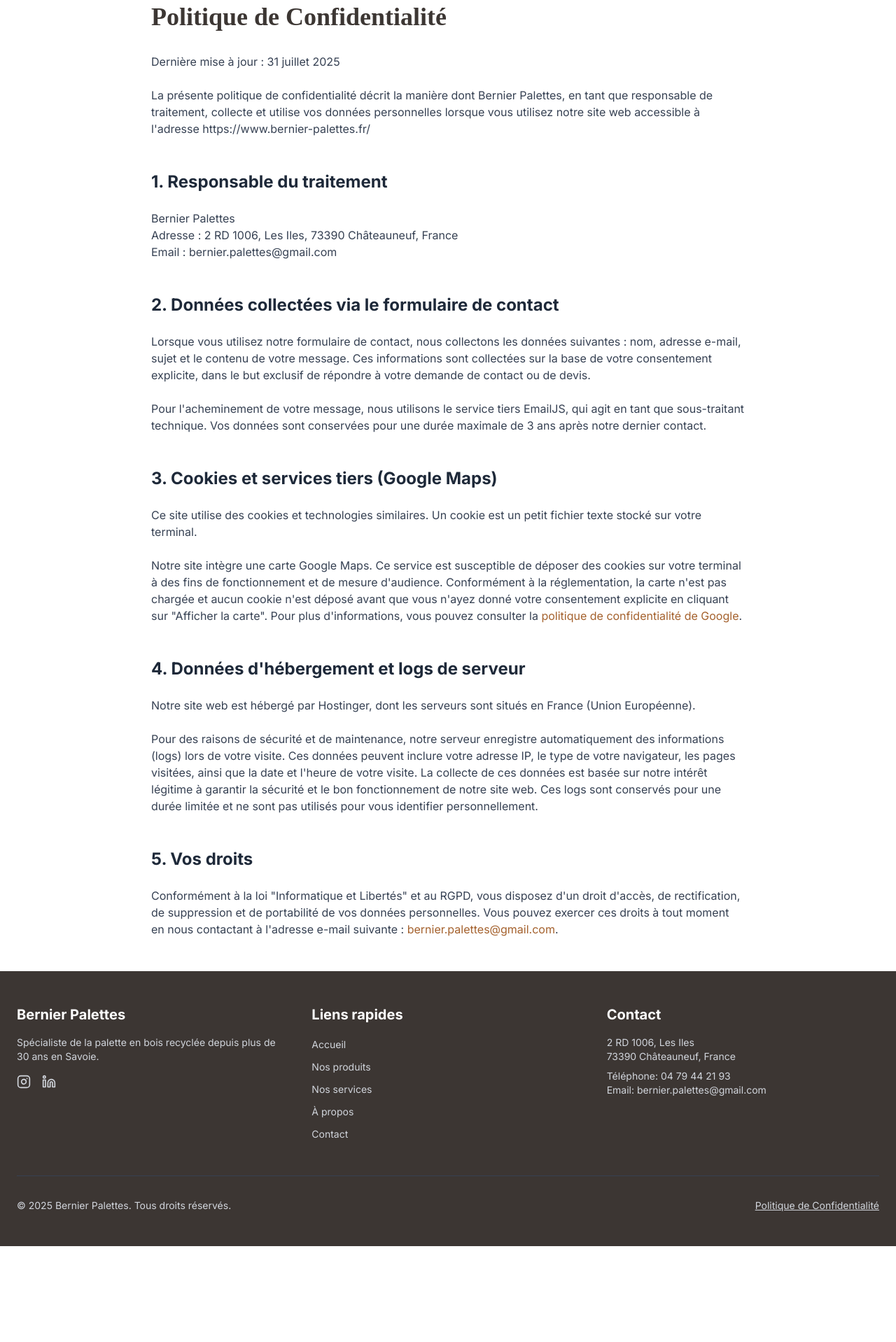
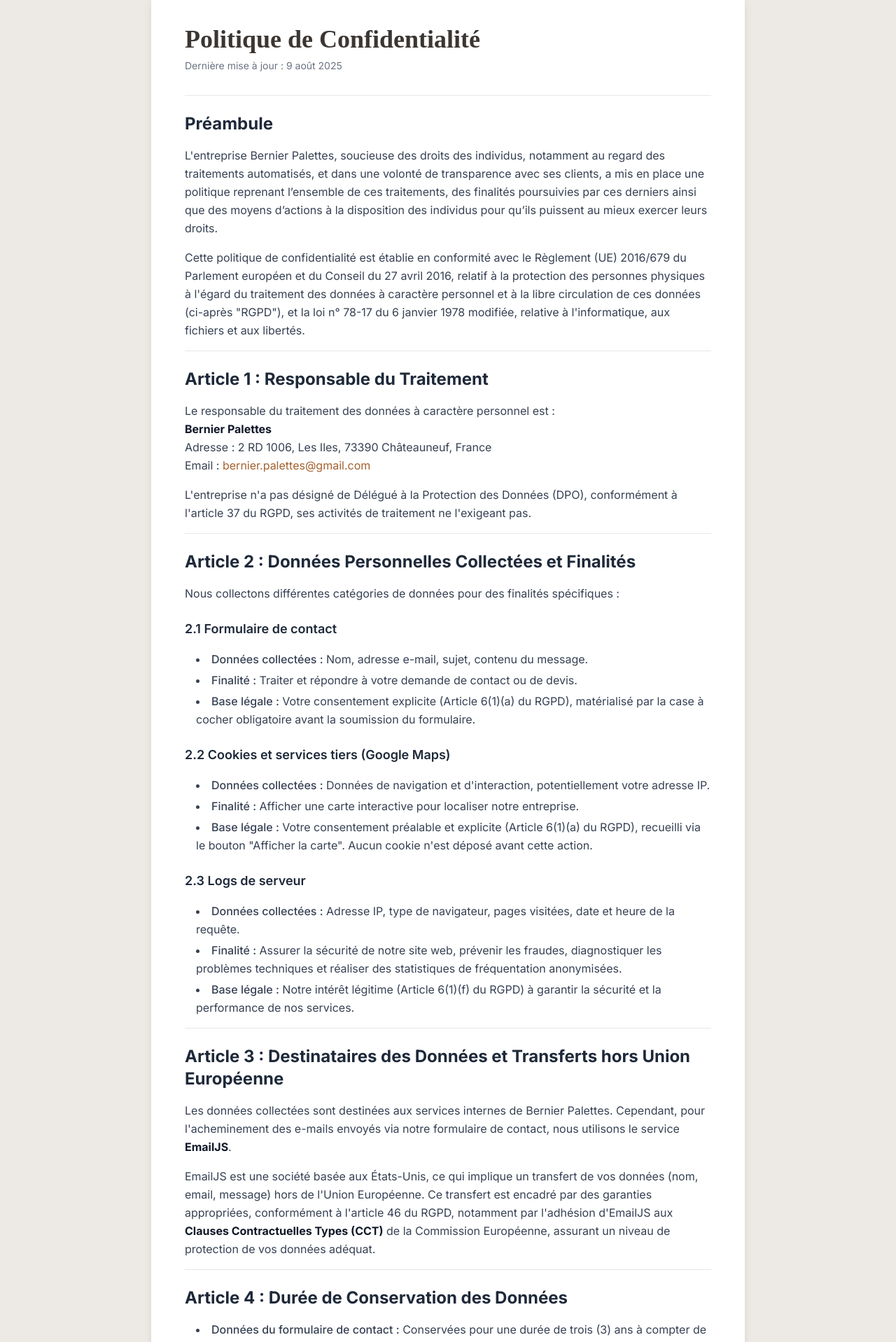
Before and after one commit to blernix/bernier-palettes, a Next.js app: page /politique-de-confidentialite in a window 1280 px wide. Shown: the part 140-2058 px from the top of the page at 70% size. Before the commit the page ends 1921 px from the top, so only its background shows below. Built offline with nearby package versions, Linux system fonts and the light colour scheme.

Commit message:
correction confidentialité + navbar focus access

```diff
--- a/src/app/components/Contactsection.jsx
+++ b/src/app/components/Contactsection.jsx
@@ -81,11 +81,11 @@ export default function ContactSection() {
                   </iframe>
                 ) : (
                   <div className="relative w-full h-48 bg-gray-300">
-                    <img
+                    {/* <img
                       src="https://placehold.co/400x300/e0e0e0/636363?text=Aper%C3%A7u+de+la+carte"
                       alt="Aperçu de la carte de localisation de Bernier Palettes"
                       className="w-full h-full object-cover"
-                    />
+                    /> */}
                     <div className="absolute inset-0 bg-black/50 flex flex-col items-center justify-center text-center p-4">
                       <p className="text-white text-sm mb-3">
                         En affichant la carte, vous acceptez le dépôt de cookies par Google. Pour en savoir plus, consultez la {''}
--- a/src/app/components/Header.jsx
+++ b/src/app/components/Header.jsx
@@ -1,7 +1,7 @@
 // components/Header.jsx
 'use client';
 
-import { useState, useEffect, useRef } from 'react'; // 1. Importer useRef
+import { useState, useEffect, useRef } from 'react';
 import { usePathname } from 'next/navigation';
 import Link from 'next/link';
 import Image from 'next/image';
@@ -19,7 +19,6 @@ export default function Header() {
   const [lastScrollY, setLastScrollY] = useState(0);
   const [isMenuOpen, setIsMenuOpen] = useState(false);
 
-  // A11Y: Créer une référence pour le bouton hamburger
   const menuButtonRef = useRef(null);
 
   const pathname = usePathname();
@@ -50,7 +49,6 @@ export default function Header() {
       document.body.classList.add('overflow-hidden');
     } else {
       document.body.classList.remove('overflow-hidden');
-      // A11Y: Quand le menu se ferme, on remet le focus sur le bouton qui l'a ouvert
       menuButtonRef.current?.focus();
     }
   }, [isMenuOpen]);
@@ -66,7 +64,6 @@ export default function Header() {
       }`}
     >
       <nav className="container mx-auto px-6 py-3 flex justify-between items-center" aria-label="Navigation principale">
-        {/* Logo avec lien dynamique */}
         <div>
           <Link href={isHomePage ? "#accueil" : "/#accueil"} onClick={handleLinkClick} aria-label="Retour à la page d'accueil de Bernier Palettes">
             <Image
@@ -80,7 +77,6 @@ export default function Header() {
           </Link>
         </div>
 
-        {/* Menu Desktop avec liens dynamiques */}
         <ul className="hidden lg:flex items-center space-x-6">
           {navLinks.map((link) => (
             <li key={link.name}>
@@ -91,18 +87,15 @@ export default function Header() {
           ))}
         </ul>
 
-        {/* Bouton Hamburger */}
         <div className="lg:hidden">
           <button
-            ref={menuButtonRef} // A11Y: On attache la référence au bouton
+            ref={menuButtonRef}
             onClick={() => setIsMenuOpen(!isMenuOpen)}
-            // A11Y: aria-controls lie le bouton au menu qu'il contrôle
             aria-controls="mobile-menu"
-            // A11Y: aria-expanded indique si le menu est ouvert ou fermé
             aria-expanded={isMenuOpen}
-            // A11Y: Le label change pour être plus clair
             aria-label={isMenuOpen ? "Fermer le menu" : "Ouvrir le menu"}
-            className="z-50 w-8 h-8 flex flex-col justify-around relative"
+            // --- A11Y: MODIFICATION ICI ---
+            className="z-50 w-8 h-8 flex flex-col justify-around relative rounded-md focus:outline-none focus:ring-2 focus:ring-offset-2 focus:ring-[#A4612D]"
           >
             <span aria-hidden="true" className={`block w-full h-0.5 bg-[#A4612D] transition-transform duration-300 ease-in-out ${isMenuOpen ? 'rotate-45 translate-y-2.5' : ''}`}></span>
             <span aria-hidden="true" className={`block w-full h-0.5 bg-[#A4612D] transition-opacity duration-300 ease-in-out ${isMenuOpen ? 'opacity-0' : 'opacity-100'}`}></span>
@@ -111,13 +104,11 @@ export default function Header() {
         </div>
       </nav>
 
-      {/* Panel du Menu Mobile avec liens dynamiques */}
       <div
-        id="mobile-menu" // A11Y: On donne un ID au panel pour aria-controls
+        id="mobile-menu"
         className={`lg:hidden absolute top-0 left-0 w-full h-screen bg-[#F8F5F1] pt-24 px-6 transform transition-transform duration-500 ease-in-out ${
           isMenuOpen ? 'translate-x-0' : '-translate-x-full'
         }`}
-        // A11Y: On cache le menu aux lecteurs d'écran quand il n'est pas visible
         aria-hidden={!isMenuOpen}
       >
         <ul className="flex flex-col items-center w-full">
@@ -127,7 +118,6 @@ export default function Header() {
                 href={isHomePage ? link.href : `/${link.href}`}
                 onClick={handleLinkClick}
                 className="block py-6 text-2xl font-medium text-[#A4612D] hover:opacity-80 transition-opacity"
-                // A11Y: tabindex=-1 rend le lien non focusable au clavier quand le menu est fermé
                 tabIndex={isMenuOpen ? 0 : -1}
               >
                 {link.name}
--- a/src/app/layout.js
+++ b/src/app/layout.js
@@ -20,7 +20,7 @@ export const metadata = {
     siteName: 'Bernier Palettes',
     images: [
       {
-        url: 'https://demo.palettes.2minaci.xyz/hero.png', // URL absolue de votre image principale
+        url: 'https://demo.palettes.2minaci.xyz/logoBernier.png', // URL absolue de votre image principale
         width: 1200,
         height: 630,
         alt: 'Entrepôt et camion de Bernier Palettes',
@@ -33,7 +33,7 @@ export const metadata = {
     card: 'summary_large_image',
     title: 'Bernier Palettes - Achat & Recyclage Palette Bois en Savoie (73)',
     description: 'Votre expert en solutions de palettes en bois neuves, recyclées et sur-mesure en Savoie.',
-    images: ['https://demo.palettes.2minaci.xyz/hero.png'], // URL absolue de votre image
+    images: ['https://demo.palettes.2minaci.xyz/logoBernier.png'], // URL absolue de votre image
   },
 };
 
--- a/src/app/politique-de-confidentialite/page.jsx
+++ b/src/app/politique-de-confidentialite/page.jsx
@@ -4,12 +4,13 @@ import Header from '@/app/components/Header';
 import Footer from '@/app/components/Footer';
 import Link from 'next/link';
 
-// On ajoute les métadonnées directement dans le fichier de la page
+// Métadonnées pour la page, incluant une directive pour ne pas être indexée par Google.
 export const metadata = {
   title: 'Politique de Confidentialité - Bernier Palettes',
-  description: 'Consultez notre politique de confidentialité concernant la gestion des données personnelles sur le site de Bernier Palettes.',
+  description: 'Politique de confidentialité et de gestion des données personnelles du site Bernier Palettes, conformément au RGPD.',
   robots: {
-    index: false, // On demande à Google de ne pas indexer cette page légale
+    index: false,
+    follow: false,
   },
 };
 
@@ -17,54 +18,103 @@ export default function PrivacyPolicyPage() {
   return (
     <>
       <Header />
-      <main className="bg-white pt-24">
-        <div className="container mx-auto px-6 py-12 max-w-4xl">
-          <h1 className="text-4xl font-bold text-[#3C3633] mb-8" style={{ fontFamily: 'serif' }}>
+      {/* --- MISE EN PAGE MISE À JOUR --- */}
+      <main className="bg-[#EDEAE5] pt-32 pb-16">
+        <div className="container mx-auto px-6 max-w-4xl">
+          {/* On utilise une carte blanche pour le contenu, comme sur le reste du site */}
+          <div className="bg-white p-8 md:p-12 rounded-lg shadow-lg">
+            <h1 className="text-4xl font-bold text-[#3C3633] mb-2" style={{ fontFamily: 'serif' }}>
               Politique de Confidentialité
             </h1>
+            <p className="text-sm text-gray-500 mb-8">Dernière mise à jour : 9 août 2025</p>
 
-          <div className="space-y-6 text-gray-700 prose">
-            <p>Dernière mise à jour : 31 juillet 2025</p>
-
+            <div className="space-y-4 text-gray-700 leading-relaxed">
+              <h2 className="text-2xl font-bold text-gray-800 pt-6 border-t border-gray-200">Préambule</h2>
               <p>
-              La présente politique de confidentialité décrit la manière dont Bernier Palettes, en tant que responsable de traitement, collecte et utilise vos données personnelles lorsque vous utilisez notre site web accessible à l'adresse https://www.bernier-palettes.fr/
+                L'entreprise Bernier Palettes, soucieuse des droits des individus, notamment au regard des traitements automatisés, et dans une volonté de transparence avec ses clients, a mis en place une politique reprenant l’ensemble de ces traitements, des finalités poursuivies par ces derniers ainsi que des moyens d’actions à la disposition des individus pour qu’ils puissent au mieux exercer leurs droits.
+              </p>
+              <p>
+                Cette politique de confidentialité est établie en conformité avec le Règlement (UE) 2016/679 du Parlement européen et du Conseil du 27 avril 2016, relatif à la protection des personnes physiques à l'égard du traitement des données à caractère personnel et à la libre circulation de ces données (ci-après "RGPD"), et la loi n° 78-17 du 6 janvier 1978 modifiée, relative à l'informatique, aux fichiers et aux libertés.
               </p>
 
-            <h2 className="text-2xl font-bold text-gray-800 pt-6">1. Responsable du traitement</h2>
+              <h2 className="text-2xl font-bold text-gray-800 pt-6 border-t border-gray-200">Article 1 : Responsable du Traitement</h2>
               <p>
-              Bernier Palettes<br />
+                Le responsable du traitement des données à caractère personnel est :<br />
+                <strong className="text-gray-900">Bernier Palettes</strong><br />
                 Adresse : 2 RD 1006, Les Iles, 73390 Châteauneuf, France<br />
-              Email : bernier.palettes@gmail.com
+                Email : <a href="mailto:bernier.palettes@gmail.com" className="text-[#A4612D] hover:underline">bernier.palettes@gmail.com</a>
+              </p>
+              <p>
+                L'entreprise n'a pas désigné de Délégué à la Protection des Données (DPO), conformément à l'article 37 du RGPD, ses activités de traitement ne l'exigeant pas.
               </p>
 
-            <h2 className="text-2xl font-bold text-gray-800 pt-6">2. Données collectées via le formulaire de contact</h2>
+              <h2 className="text-2xl font-bold text-gray-800 pt-6 border-t border-gray-200">Article 2 : Données Personnelles Collectées et Finalités</h2>
               <p>
-              Lorsque vous utilisez notre formulaire de contact, nous collectons les données suivantes : nom, adresse e-mail, sujet et le contenu de votre message. Ces informations sont collectées sur la base de votre consentement explicite, dans le but exclusif de répondre à votre demande de contact ou de devis.
+                Nous collectons différentes catégories de données pour des finalités spécifiques :
+              </p>
+              <h3 className="text-lg font-semibold text-gray-800 mt-6">2.1 Formulaire de contact</h3>
+              <ul className="list-disc list-inside space-y-1 pl-4">
+                <li><strong className="font-medium">Données collectées :</strong> Nom, adresse e-mail, sujet, contenu du message.</li>
+                <li><strong className="font-medium">Finalité :</strong> Traiter et répondre à votre demande de contact ou de devis.</li>
+                <li><strong className="font-medium">Base légale :</strong> Votre consentement explicite (Article 6(1)(a) du RGPD), matérialisé par la case à cocher obligatoire avant la soumission du formulaire.</li>
+              </ul>
+              <h3 className="text-lg font-semibold text-gray-800 mt-6">2.2 Cookies et services tiers (Google Maps)</h3>
+              <ul className="list-disc list-inside space-y-1 pl-4">
+                <li><strong className="font-medium">Données collectées :</strong> Données de navigation et d'interaction, potentiellement votre adresse IP.</li>
+                <li><strong className="font-medium">Finalité :</strong> Afficher une carte interactive pour localiser notre entreprise.</li>
+                <li><strong className="font-medium">Base légale :</strong> Votre consentement préalable et explicite (Article 6(1)(a) du RGPD), recueilli via le bouton "Afficher la carte". Aucun cookie n'est déposé avant cette action.</li>
+              </ul>
+              <h3 className="text-lg font-semibold text-gray-800 mt-6">2.3 Logs de serveur</h3>
+              <ul className="list-disc list-inside space-y-1 pl-4">
+                <li><strong className="font-medium">Données collectées :</strong> Adresse IP, type de navigateur, pages visitées, date et heure de la requête.</li>
+                <li><strong className="font-medium">Finalité :</strong> Assurer la sécurité de notre site web, prévenir les fraudes, diagnostiquer les problèmes techniques et réaliser des statistiques de fréquentation anonymisées.</li>
+                <li><strong className="font-medium">Base légale :</strong> Notre intérêt légitime (Article 6(1)(f) du RGPD) à garantir la sécurité et la performance de nos services.</li>
+              </ul>
+
+              <h2 className="text-2xl font-bold text-gray-800 pt-6 border-t border-gray-200">Article 3 : Destinataires des Données et Transferts hors Union Européenne</h2>
+              <p>
+                Les données collectées sont destinées aux services internes de Bernier Palettes. Cependant, pour l'acheminement des e-mails envoyés via notre formulaire de contact, nous utilisons le service <strong className="text-gray-900">EmailJS</strong>.
               </p>
               <p>
-              Pour l'acheminement de votre message, nous utilisons le service tiers EmailJS, qui agit en tant que sous-traitant technique. Vos données sont conservées pour une durée maximale de 3 ans après notre dernier contact.
+                EmailJS est une société basée aux États-Unis, ce qui implique un transfert de vos données (nom, email, message) hors de l'Union Européenne. Ce transfert est encadré par des garanties appropriées, conformément à l'article 46 du RGPD, notamment par l'adhésion d'EmailJS aux <strong className="text-gray-900">Clauses Contractuelles Types (CCT)</strong> de la Commission Européenne, assurant un niveau de protection de vos données adéquat.
               </p>
 
-            <h2 className="text-2xl font-bold text-gray-800 pt-6">3. Cookies et services tiers (Google Maps)</h2>
+              <h2 className="text-2xl font-bold text-gray-800 pt-6 border-t border-gray-200">Article 4 : Durée de Conservation des Données</h2>
+              <ul className="list-disc list-inside space-y-1 pl-4">
+                <li><strong className="font-medium">Données du formulaire de contact :</strong> Conservées pour une durée de trois (3) ans à compter de notre dernier contact avec vous.</li>
+                <li><strong className="font-medium">Logs de serveur :</strong> Conservés pour une durée maximale de douze (12) mois à des fins de sécurité.</li>
+              </ul>
+
+              <h2 className="text-2xl font-bold text-gray-800 pt-6 border-t border-gray-200">Article 5 : Vos Droits sur vos Données</h2>
               <p>
-              Ce site utilise des cookies et technologies similaires. Un cookie est un petit fichier texte stocké sur votre terminal.
+                Conformément aux articles 15 à 22 du RGPD, vous disposez des droits suivants concernant vos données personnelles :
+              </p>
+              <ul className="list-disc list-inside space-y-1 pl-4">
+                <li><strong className="font-medium">Droit d'accès (article 15) :</strong> Le droit d'obtenir la confirmation que vos données sont traitées et d'accéder à ces données.</li>
+                <li><strong className="font-medium">Droit de rectification (article 16) :</strong> Le droit de demander la correction de données inexactes ou incomplètes.</li>
+                <li><strong className="font-medium">Droit à l'effacement ("droit à l'oubli") (article 17) :</strong> Le droit de demander la suppression de vos données.</li>
+                <li><strong className="font-medium">Droit à la limitation du traitement (article 18) :</strong> Le droit de demander le gel temporaire de l'utilisation de vos données.</li>
+                <li><strong className="font-medium">Droit à la portabilité des données (article 20) :</strong> Le droit de recevoir vos données dans un format structuré et de les transmettre à un autre responsable de traitement.</li>
+                <li><strong className="font-medium">Droit d'opposition (article 21) :</strong> Le droit de vous opposer à tout moment au traitement de vos données.</li>
+                <li><strong className="font-medium">Droit de retirer votre consentement :</strong> Pour les traitements basés sur le consentement, vous pouvez le retirer à tout moment, sans que cela ne remette en cause la licéité du traitement effectué avant ce retrait.</li>
+              </ul>
+              <p>
+                Pour exercer ces droits, vous pouvez nous contacter par e-mail à l'adresse suivante : <a href="mailto:bernier.palettes@gmail.com" className="text-[#A4612D] hover:underline">bernier.palettes@gmail.com</a>.
               </p>
               <p>
-              Notre site intègre une carte Google Maps. Ce service est susceptible de déposer des cookies sur votre terminal à des fins de fonctionnement et de mesure d'audience. Conformément à la réglementation, la carte n'est pas chargée et aucun cookie n'est déposé avant que vous n'ayez donné votre consentement explicite en cliquant sur "Afficher la carte". Pour plus d'informations, vous pouvez consulter la <a href="https://policies.google.com/privacy" target="_blank" rel="noopener noreferrer" className="text-[#A4612D] hover:underline">politique de confidentialité de Google</a>.
+                Si vous estimez, après nous avoir contactés, que vos droits ne sont pas respectés, vous avez le droit d’introduire une réclamation auprès de l’autorité de contrôle compétente, la <strong className="text-gray-900">Commission Nationale de l’Informatique et des Libertés (CNIL)</strong> en France.
               </p>
 
-            <h2 className="text-2xl font-bold text-gray-800 pt-6">4. Données d'hébergement et logs de serveur</h2>
+              <h2 className="text-2xl font-bold text-gray-800 pt-6 border-t border-gray-200">Article 6 : Hébergement</h2>
               <p>
-              Notre site web est hébergé par Hostinger, dont les serveurs sont situés en France (Union Européenne).
-            </p>
-            <p>
-              Pour des raisons de sécurité et de maintenance, notre serveur enregistre automatiquement des informations (logs) lors de votre visite. Ces données peuvent inclure votre adresse IP, le type de votre navigateur, les pages visitées, ainsi que la date et l'heure de votre visite. La collecte de ces données est basée sur notre intérêt légitime à garantir la sécurité et le bon fonctionnement de notre site web. Ces logs sont conservés pour une durée limitée et ne sont pas utilisés pour vous identifier personnellement.
+                Notre site est hébergé par <strong className="text-gray-900">Hostinger International Ltd.</strong>, dont les serveurs pour les clients européens sont situés dans l'Union Européenne (France), garantissant ainsi un niveau de protection des données conforme au RGPD.
               </p>
 
-            <h2 className="text-2xl font-bold text-gray-800 pt-6">5. Vos droits</h2>
+              <h2 className="text-2xl font-bold text-gray-800 pt-6 border-t border-gray-200">Article 7 : Modification de la Politique de Confidentialité</h2>
               <p>
-              Conformément à la loi "Informatique et Libertés" et au RGPD, vous disposez d'un droit d'accès, de rectification, de suppression et de portabilité de vos données personnelles. Vous pouvez exercer ces droits à tout moment en nous contactant à l'adresse e-mail suivante : <a href="mailto:bernier.palettes@gmail.com" className="text-[#A4612D] hover:underline">bernier.palettes@gmail.com</a>.
+                Nous nous réservons le droit de modifier la présente politique de confidentialité à tout moment. En cas de modification substantielle, nous vous en informerons par tout moyen approprié. La version applicable est celle en vigueur au jour de votre consultation du site.
               </p>
+            </div>
           </div>
         </div>
       </main>
```
Lines whose indentation alone changed are shown as unchanged.
